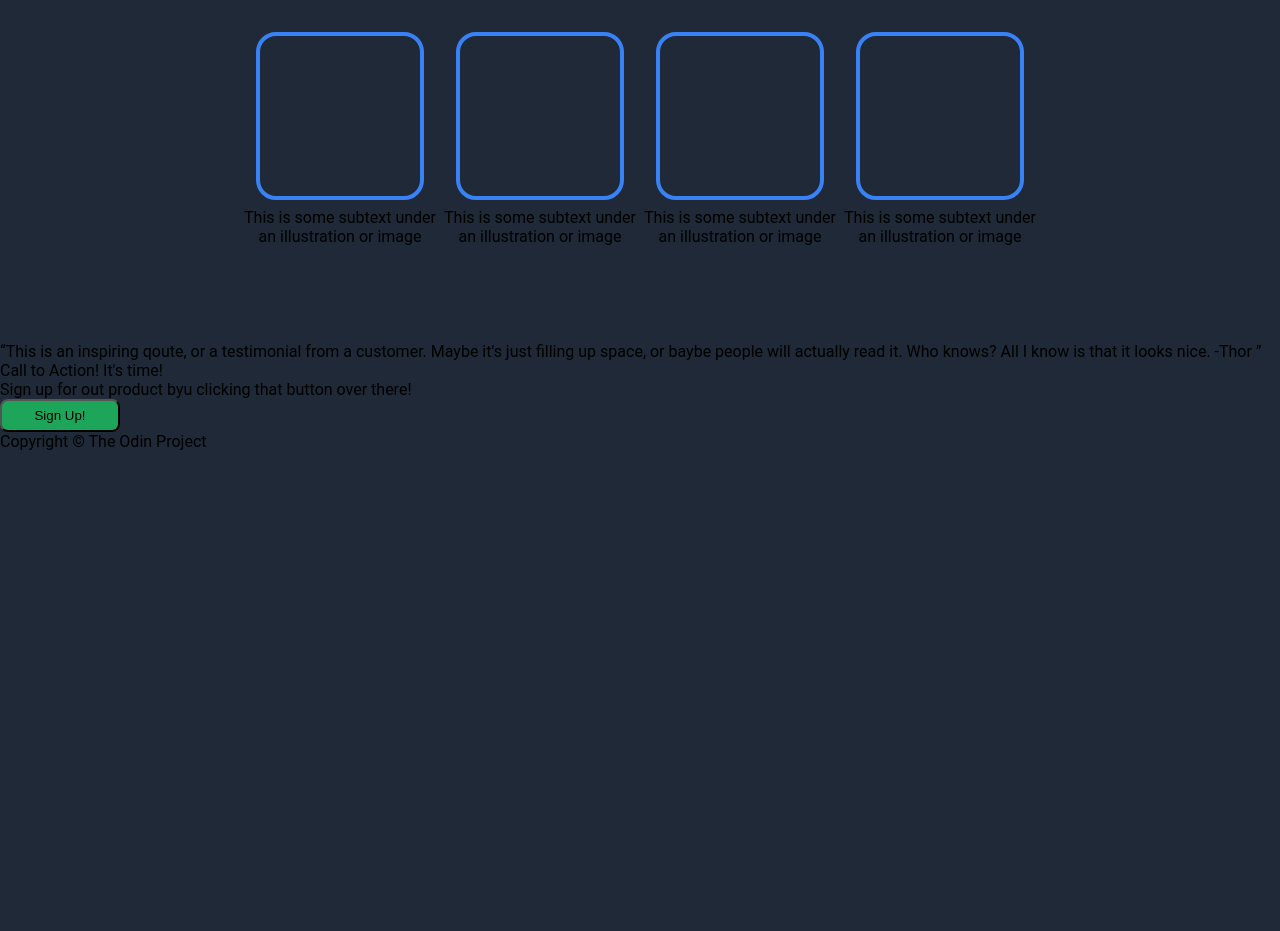
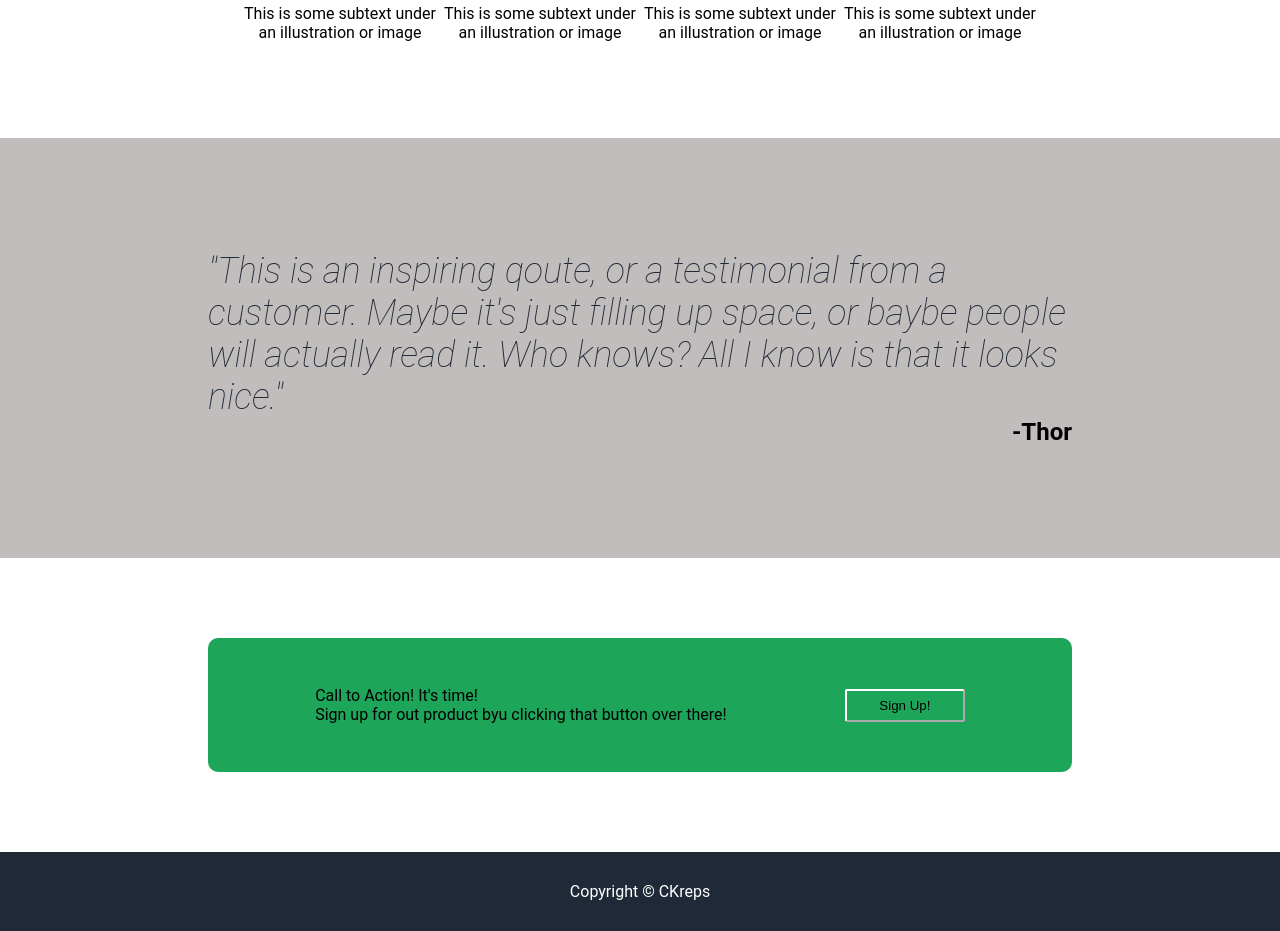
Before and after one commit to crkreps/Landing_Page, a plain HTML site: page index.html in a window 1280 px wide. Shown: the part 484-1415 px from the top of the page. Before the commit the page ends 935 px from the top, so only its background shows below. Drawn offline with Linux system fonts and the light colour scheme.

Commit message:
finish html and css

```diff
--- a/index.html
+++ b/index.html
@@ -62,21 +62,26 @@
 
 
 
-    <div class="container_3">
-        <q class="qoute">This is an inspiring qoute, or a testimonial from a customer. Maybe it's just filling up space, or baybe people will actually read it. Who knows? All I know is that it looks nice.
-            -Thor
-        </q>
-
+    <div class="container_3"><!--qoute-->
+        <em>"This is an inspiring qoute, or a testimonial
+            from a customer. Maybe it's just filling up space,
+            or baybe people will actually read it.
+            Who knows? All I know is that it looks nice."
+        </em>
+        <p class="p3">-Thor</p>
     </div>
 
     <div class="container_4">
 
         <div class="container4_sub">
 
-            <p>Call to Action! It's time!</p>
-            <p>Sign up for out product byu clicking that button over there!</p>
-            <button>Sign Up!</button>
-
+            <div class="leftside4">
+                <p>Call to Action! It's time!</p>
+                <p>Sign up for out product byu clicking that button over there!</p>
+            </div>
+            <div class="rightside4">
+                <button class="but2">Sign Up!</button>
+            </div>
 
         </div>
 
@@ -86,7 +91,7 @@
 
     <footer>
 
-        Copyright &copy; The Odin Project
+        Copyright &copy; CKreps
     </footer>
 
 
--- a/styles.css
+++ b/styles.css
@@ -15,6 +15,7 @@ header{
     display: flex;
     justify-content: space-between;
     align-items: baseline;
+
 }
 
 .logo{
@@ -51,11 +52,12 @@ a:hover{
 /**second section***/
 
 .container_1{
-    padding: 7em 0;
+    padding: 0;
     display: flex;
     justify-content: center;
     align-items: center;
     gap: 2em;
+    margin-top: 20px;
 }
 
 .cont1_sub{
@@ -69,6 +71,7 @@ a:hover{
 }
 
 .p1{
+    background-color: #1f2937;
     margin-top: 0;
 
 }
@@ -88,6 +91,7 @@ img{
 
 /**third section**/
 .section2{
+    background-color: white;
     display: flex;
     flex-direction: column;
     align-items: center;
@@ -95,6 +99,7 @@ img{
     margin-top: 3em;
 }
 .container_2{
+    background-color: white;
     display: flex;
     justify-content: center;
     align-items: center;
@@ -103,11 +108,13 @@ img{
 }
 
 h3{
+    background-color: white;
     font-size: 36px;
     font-weight: 900;
-    color: #c8d2e0;
+
 }
 .info_cont{
+    background-color: white;
     text-align: center;
     max-width: 200px;
     display: flex;
@@ -117,8 +124,77 @@ h3{
 }
 
 .square {
-    border: 4px solid #3882F6;
+    background-color: white;
+    border: 4px solid #1da55a;
     border-radius: 20px;
     width: 160px;
     height: 160px;
 }
+p{
+    background-color: white;
+}
+
+/***SECTION 4****/
+.container_3{
+    background-color: rgb(194, 189, 189);
+    display: flex;
+    flex-direction: column;
+    justify-content: center;
+    padding: 7em 13em;
+}
+
+.container_3 p{
+    background-color: rgb(194, 189, 189);
+    align-self:flex-end;
+    font-weight: bolder;
+    font-size: 24px;
+}
+
+.container_3 em {
+    background-color: rgb(194, 189, 189);
+    font-size: 36px;
+    font-weight: 100;
+    color: #1f2937;
+}
+/**Call to Action Section**/
+
+.container_4{
+    background-color: white;
+    display: flex;
+    justify-content: center;
+    align-items: center;
+    padding: 5em 13em;
+}
+
+.container4_sub{
+    display: flex;
+    justify-content: space-around;
+    align-items: center;
+    padding: 3em;
+    width: 100%;
+    border-radius: 10px;
+    background-color: #1da55a;
+
+}
+
+.leftside4 p{
+    background-color: #1da55a;
+}
+
+.but2{
+        padding: 7px 1em;
+        width: 120px;
+        background-color: #1da55a;
+        border-radius: 2px;
+        border-color: white;
+
+}
+
+
+/**FOOTER**/
+
+footer{
+    text-align: center;
+    color: white;
+    padding: 30px;
+}
```
